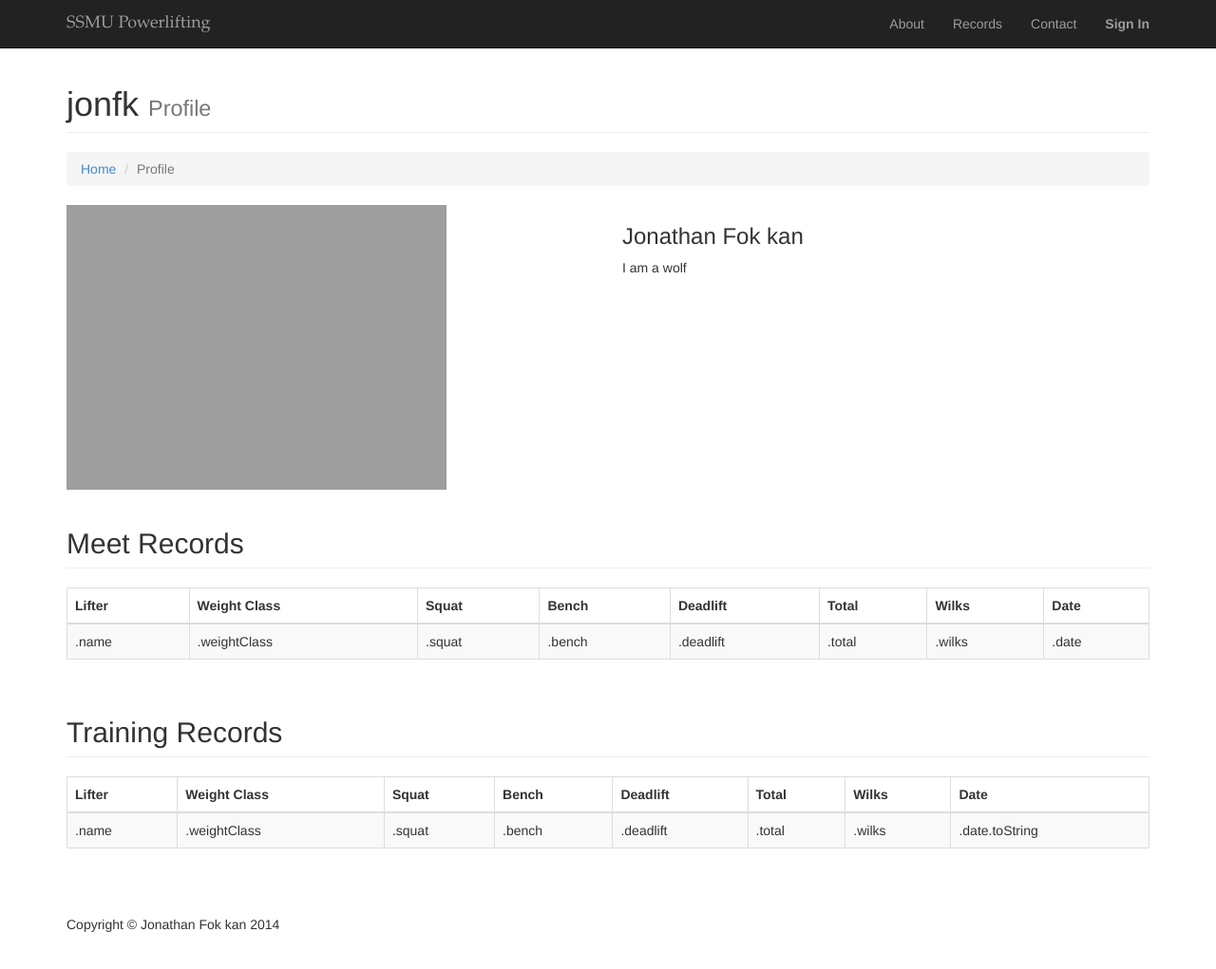
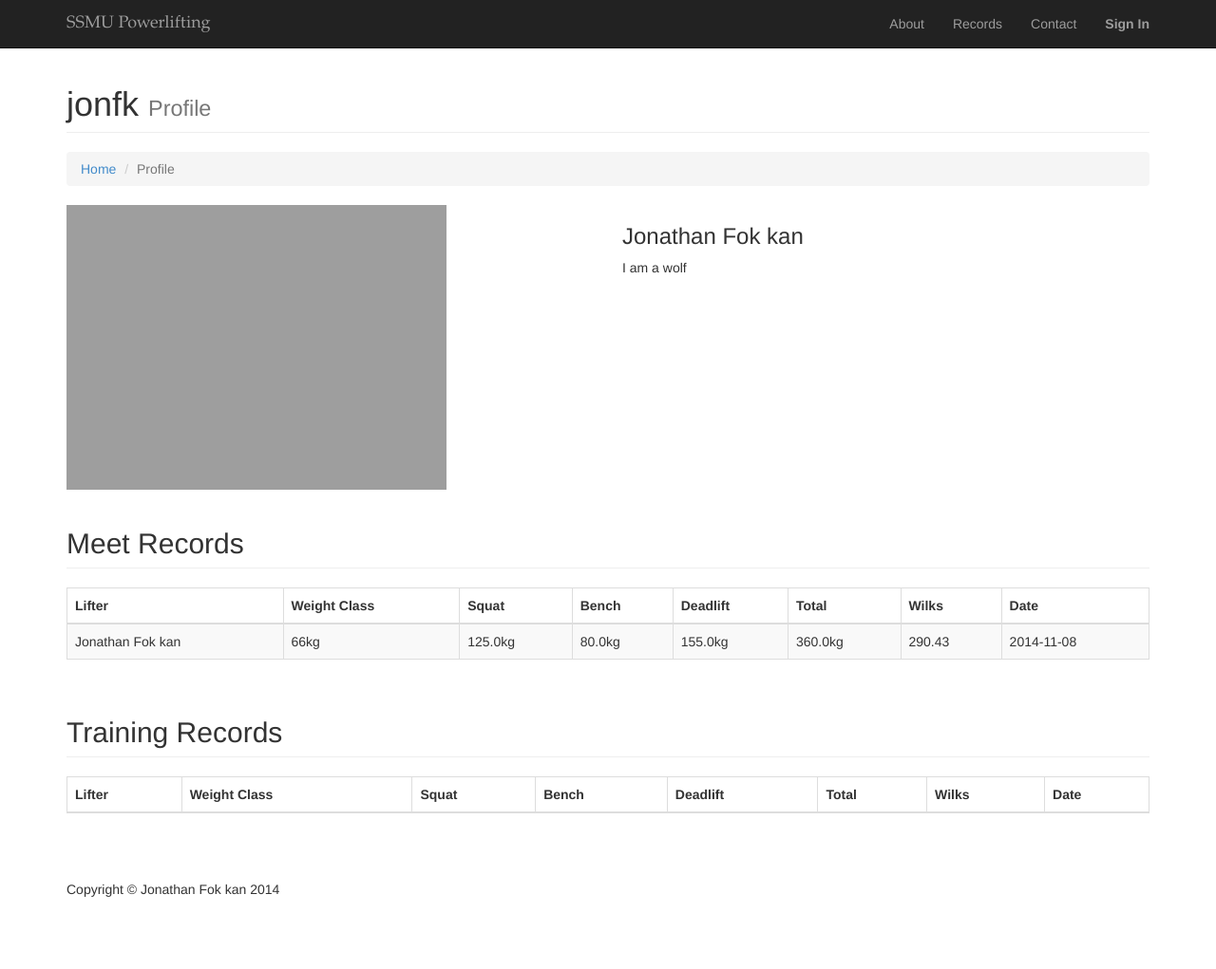
Before and after one commit to ssmu-powerlifting/ssmu-powerlifting.github.io, a Jekyll site: the page built from _profiles_collection/jonfk.md, in a window 1280 px wide and 1044 px high. Shown: the top 1021 px of the window at 95% size. Built offline with Jekyll 4.4.1, drawn with Linux system fonts in a browser that asks for light colours; nearby versions of some CDN libraries.

Commit message:
Feature: Added records to profile and record
ADDED _data with records
NOTE: no space in csv since all whitespace is significant

```diff
--- /dev/null
+++ b/_data/comp_records.csv
@@ -0,0 +1,2 @@
+username,weightClass,bodyweight,squat,bench,deadlift,total,wilks,date,gender
+jonfk,66kg,63.9kg,125.0kg,80.0kg,155.0kg,360.0kg,290.43,2014-11-08,male
--- /dev/null
+++ b/_data/train_records.csv
@@ -0,0 +1 @@
+username,weightClass,bodyweight,squat,bench,deadlift,total,wilks,date,female
--- a/_layouts/profile.html
+++ b/_layouts/profile.html
@@ -48,17 +48,18 @@ layout: default
             		</tr>
             	    </thead>
             	    <tbody>
-            		<!-- @for(record <- meetRecords) { -->
+                        {% for record in site.data.comp_records %}
             		<tr>
-			    <td>.name</td>
-			    <td>.weightClass</td>
-			    <td>.squat</td>
-			    <td>.bench</td>
-			    <td>.deadlift</td>
-			    <td>.total</td>
-			    <td>.wilks</td>
-			    <td>.date</td>
+			    <td>{{ page.fullname }}</td>
+			    <td>{{ record.weightClass }}</td>
+			    <td>{{ record.squat }}</td>
+			    <td>{{ record.bench }}</td>
+			    <td>{{ record.deadlift }}</td>
+			    <td>{{ record.total }}</td>
+			    <td>{{ record.wilks }}</td>
+			    <td>{{ record.date }}</td>
             		</tr>
+                        {% endfor %}
             	    </tbody>
             	</table>
             </div>
@@ -80,17 +81,18 @@ layout: default
             		</tr>
             	    </thead>
             	    <tbody>
-            		<!-- @for(record <- trainingRecords) { -->
+                        {% for record in site.data.train_records %}
             		<tr>
-			    <td>.name</td>
-			    <td>.weightClass</td>
-			    <td>.squat</td>
-			    <td>.bench</td>
-			    <td>.deadlift</td>
-			    <td>.total</td>
-			    <td>.wilks</td>
-			    <td>.date.toString</td>
+			    <td>{{ page.fullname }}</td>
+			    <td>{{ record.weightClass }}</td>
+			    <td>{{ record.squat }}</td>
+			    <td>{{ record.bench }}</td>
+			    <td>{{ record.deadlift }}</td>
+			    <td>{{ record.total }}</td>
+			    <td>{{ record.wilks }}</td>
+			    <td>{{ record.date }}</td>
             		</tr>
+                        {% endfor %}
             	    </tbody>
             	</table>
             </div>
--- /dev/null
+++ b/_pages/records.html
@@ -0,0 +1,208 @@
+---
+layout: default
+title: SSMU Powerlifting records
+permalink: /records/
+---
+
+<!-- Page Content -->
+<div class="container">
+
+    <!-- Page Heading/Breadcrumbs -->
+    <div class="row">
+        <div class="col-lg-12">
+            <h1 class="page-header">Records
+                <small>Best lifts of the SSMU Powerlifting Crew</small>
+            </h1>
+            <ol class="breadcrumb">
+                <li><a href="/">Home</a>
+                </li>
+                <li class="active">Records</li>
+            </ol>
+        </div>
+    </div>
+    <!-- /.row -->
+
+    <!-- Meet Records Table -->
+    <div class="row">
+        <div class="col-lg-12">
+            <h2 class="page-header">Meet Records</h2>
+            <h3>Men's Meet Records</h3>
+            <div class="table-responsive">
+            	<table class="table table-striped table-bordered">
+            	    <thead>
+            		<tr>
+            		    <th>Lifter</th>
+            		    <th>Weight Class</th>
+            		    <th>Bodyweight</th>
+            		    <th>Squat</th>
+            		    <th>Bench</th>
+            		    <th>Deadlift</th>
+            		    <th>Total</th>
+            		    <th>Wilks</th>
+            		    <th>Date</th>
+            		</tr>
+            	    </thead>
+            	    <tbody>
+                        {% for record in site.data.comp_records %}
+                        {% if record.gender == 'male' %}
+                        {% for profile in site.profiles_collection %}
+                        {% if profile.username == record.username %}
+            		<tr>
+			    <td><a href="{{ profile.url }}">{{ profile.fullname }}</a></td>
+			    <td>{{ record.weightClass }}</td>
+			    <td>{{ record.bodyweight }}</td>
+			    <td>{{ record.squat }}</td>
+			    <td>{{ record.bench }}</td>
+			    <td>{{ record.deadlift }}</td>
+			    <td>{{ record.total }}</td>
+			    <td>{{ record.wilks }}</td>
+			    <td>{{ record.date }}</td>
+            		</tr>
+                        {% endif %}
+                        {% endfor %}
+                        {% endif %}
+                        {% endfor %}
+            	    </tbody>
+            	</table>
+            </div>
+            <!-- /.table -->
+
+            <h3>Women's Meet Records</h3>
+            <div class="table-responsive">
+            	<table class="table table-striped table-bordered">
+            	    <thead>
+            		<tr>
+            		    <th>Lifter</th>
+            		    <th>Weight Class</th>
+            		    <th>Bodyweight</th>
+            		    <th>Squat</th>
+            		    <th>Bench</th>
+            		    <th>Deadlift</th>
+            		    <th>Total</th>
+            		    <th>Wilks</th>
+            		    <th>Date</th>
+            		</tr>
+            	    </thead>
+            	    <tbody>
+                        {% for record in site.data.comp_records %}
+                        {% if record.gender == 'female' %}
+                        {% for profile in site.profiles_collection %}
+                        {% if profile.username == record.username %}
+            		<tr>
+			    <td><a href="{{ profile.url }}">{{ profile.fullname }}</a></td>
+			    <td>{{ record.weightClass }}</td>
+			    <td>{{ record.bodyweight }}</td>
+			    <td>{{ record.squat }}</td>
+			    <td>{{ record.bench }}</td>
+			    <td>{{ record.deadlift }}</td>
+			    <td>{{ record.total }}</td>
+			    <td>{{ record.wilks }}</td>
+			    <td>{{ record.date }}</td>
+            		</tr>
+                        {% endif %}
+                        {% endfor %}
+                        {% endif %}
+                        {% endfor %}
+            	    </tbody>
+            	</table>
+            </div>
+            <!-- /.table -->
+
+        </div>
+    </div>
+    <!-- /.row -->
+
+
+    <!-- Training Records Table -->
+    <div class="row">
+        <div class="col-lg-12">
+            <h2 class="page-header">Training Records</h2>
+            <h3>Men's Training Records</h3>
+            <div class="table-responsive">
+            	<table class="table table-striped table-bordered">
+            	    <thead>
+            		<tr>
+            		    <th>Lifter</th>
+            		    <th>Weight Class</th>
+            		    <th>Bodyweight</th>
+            		    <th>Squat</th>
+            		    <th>Bench</th>
+            		    <th>Deadlift</th>
+            		    <th>Total</th>
+            		    <th>Wilks</th>
+            		    <th>Date</th>
+            		</tr>
+            	    </thead>
+            	    <tbody>
+                        {% for record in site.data.train_records %}
+                        {% if !record.female %}
+                        {% for profile in site.profiles_collection %}
+                        {% if profile.username == record.username %}
+            		<tr>
+			    <td><a href="{{ profile.url }}">{{ profile.fullname }}</a></td>
+			    <td>{{ record.weightClass }}</td>
+			    <td>{{ record.bodyweight }}</td>
+			    <td>{{ record.squat }}</td>
+			    <td>{{ record.bench }}</td>
+			    <td>{{ record.deadlift }}</td>
+			    <td>{{ record.total }}</td>
+			    <td>{{ record.wilks }}</td>
+			    <td>{{ record.date }}</td>
+            		</tr>
+                        {% endif %}
+                        {% endfor %}
+                        {% endif %}
+                        {% endfor %}
+            	    </tbody>
+            	</table>
+            </div>
+            <!-- /.table -->
+
+            <h3>Women's Training Records</h3>
+            <div class="table-responsive">
+            	<table class="table table-striped table-bordered">
+            	    <thead>
+            		<tr>
+            		    <th>Lifter</th>
+            		    <th>Weight Class</th>
+            		    <th>Bodyweight</th>
+            		    <th>Squat</th>
+            		    <th>Bench</th>
+            		    <th>Deadlift</th>
+            		    <th>Total</th>
+            		    <th>Wilks</th>
+            		    <th>Date</th>
+            		</tr>
+            	    </thead>
+            	    <tbody>
+                        {% for record in site.data.train_records %}
+                        {% if record.female %}
+                        {% for profile in site.profiles_collection %}
+                        {% if profile.username == record.username %}
+            		<tr>
+			    <td><a href="{{ profile.url }}">{{ profile.fullname }}</a></td>
+			    <td>{{ record.weightClass }}</td>
+			    <td>{{ record.bodyweight }}</td>
+			    <td>{{ record.squat }}</td>
+			    <td>{{ record.bench }}</td>
+			    <td>{{ record.deadlift }}</td>
+			    <td>{{ record.total }}</td>
+			    <td>{{ record.wilks }}</td>
+			    <td>{{ record.date }}</td>
+            		</tr>
+                        {% endif %}
+                        {% endfor %}
+                        {% endif %}
+                        {% endfor %}
+            	    </tbody>
+            	</table>
+            </div>
+            <!-- /.table -->
+
+        </div>
+    </div>
+    <!-- /.row -->
+
+    <hr>
+</div>
+<!-- /.container -->
```
Also changed, not shown: views/records.scala.html (deleted, +0 -190 lines).
